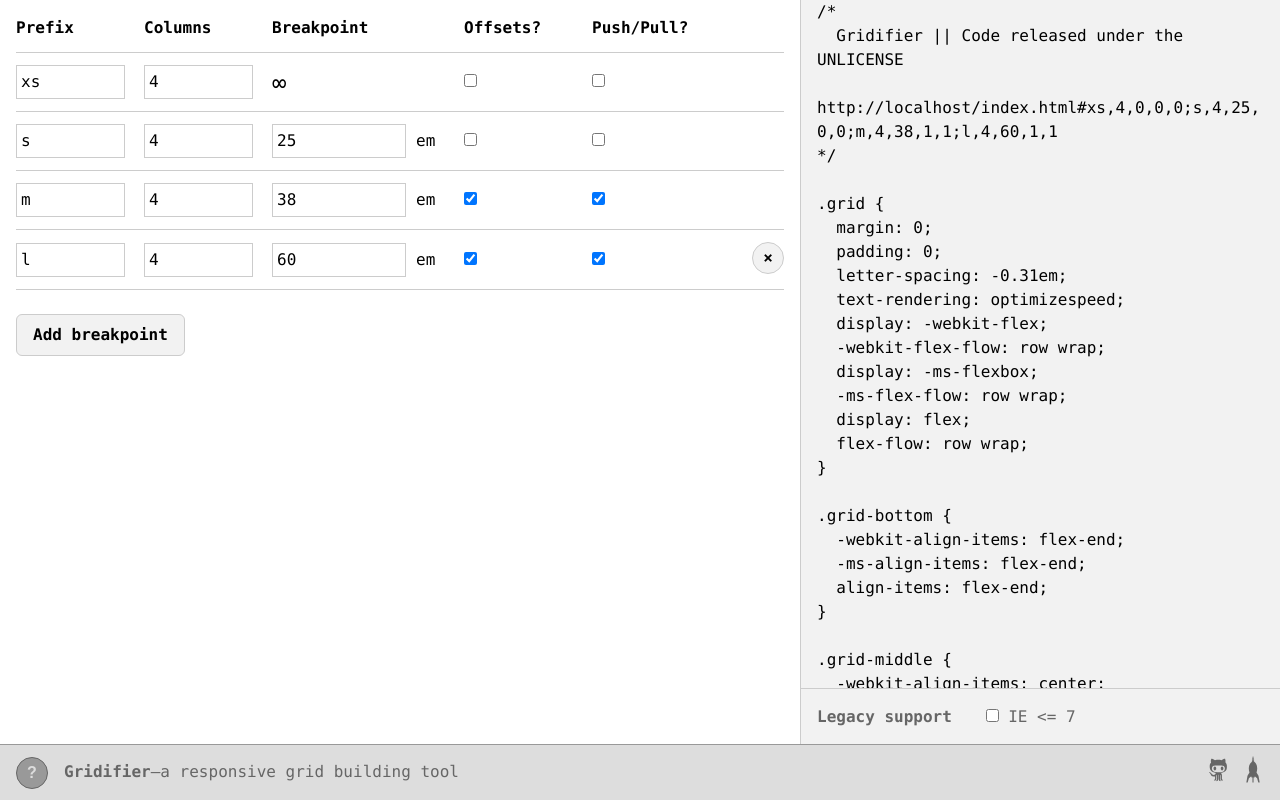
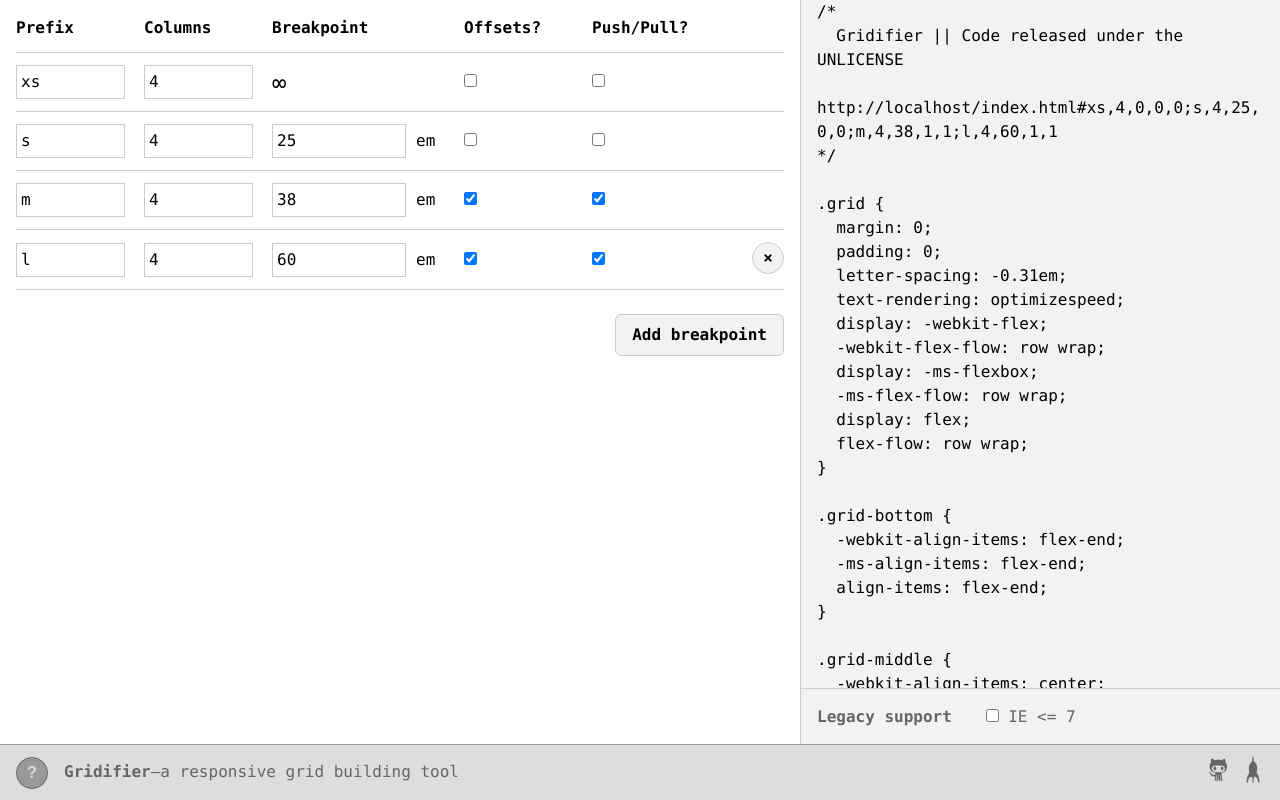
Before and after one commit to thomasjbradley/gridifier, a website: page index.html in a window 1280 px wide. Drawn offline with Linux system fonts and the light colour scheme.

Commit message:
Move button to the right for consistency

```diff
--- a/css/app.styl
+++ b/css/app.styl
@@ -153,6 +153,9 @@ a:active
 .btn:hover::before
   color #fff
 
+.btn-right
+  float right
+
 .btn-remove-breakpoint
   display none
   height 2em
--- a/index.html
+++ b/index.html
@@ -35,7 +35,7 @@
   </form>
 
   <div class="add-breakpoint">
-    <button class="btn" id="btn-add-breakpoint">Add breakpoint</button>
+    <button class="btn btn-right" id="btn-add-breakpoint">Add breakpoint</button>
   </div>
 </main>
 
```
Also changed, not shown: css/gridifier.min.css.
